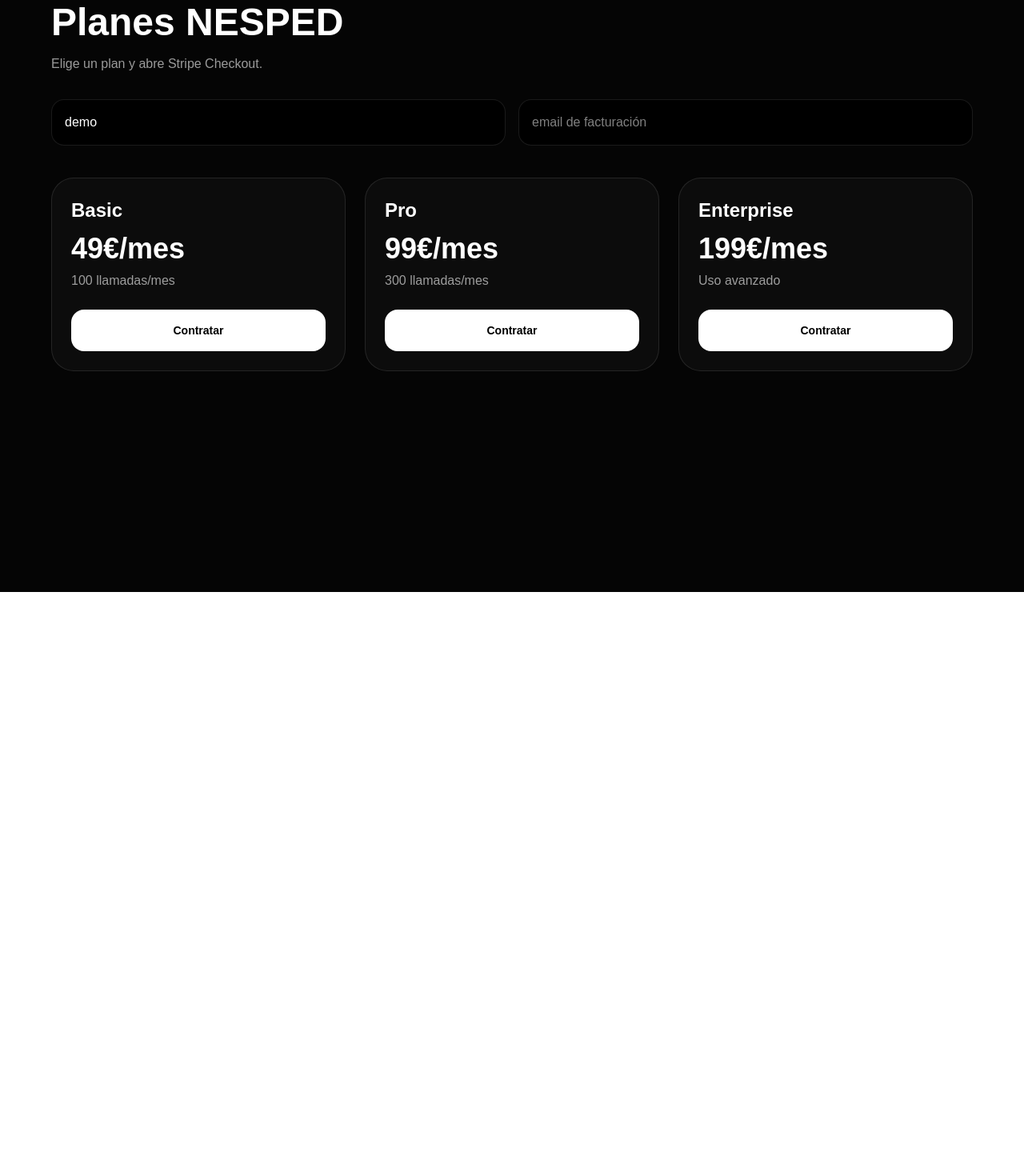
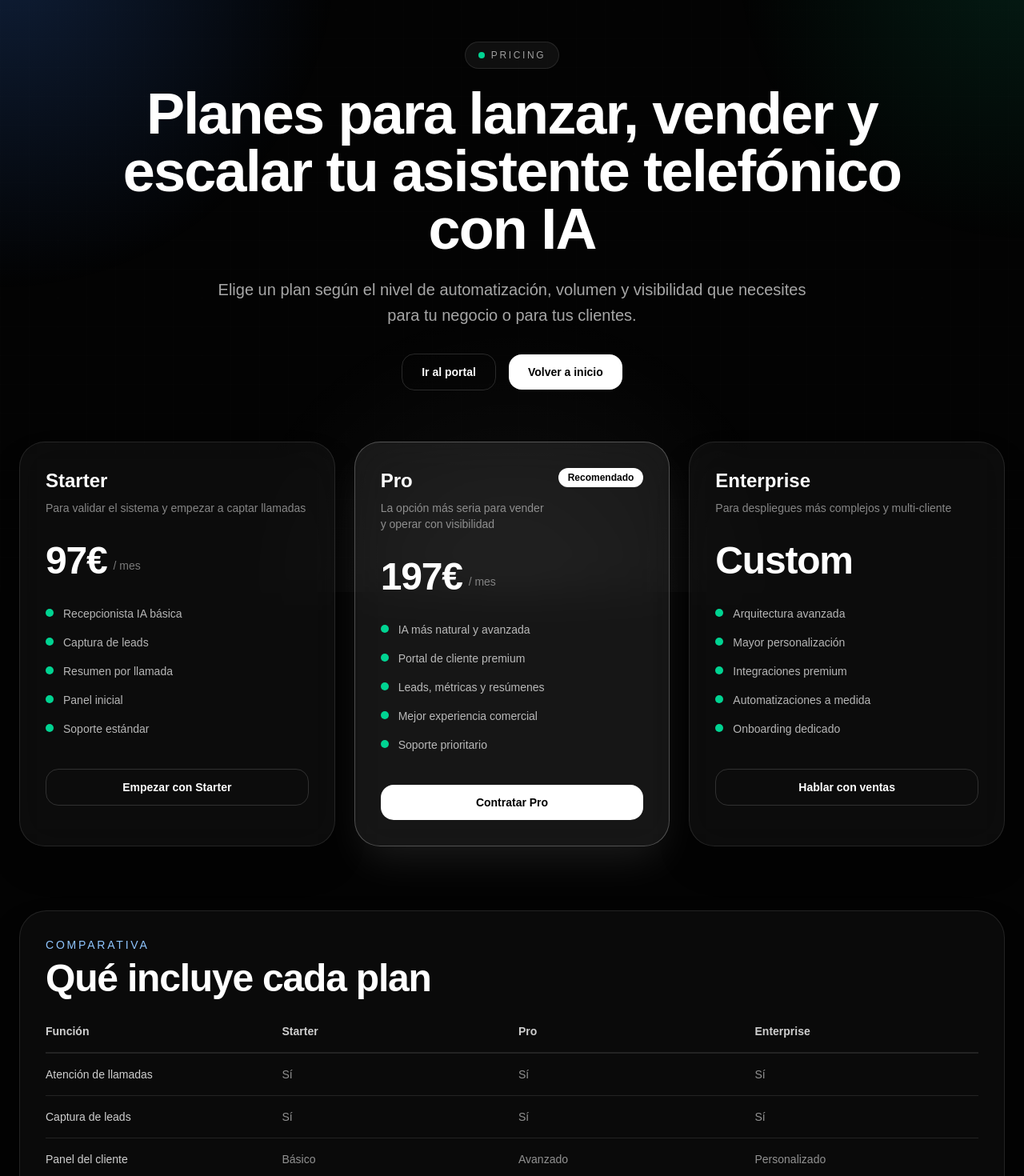
Before and after one commit to jaimepriietoo/nesped, a Next.js app: page /pricing in a window 1280 px wide. Shown: the part 60-1530 px from the top of the page at 80% size. Before the commit the page ends 800 px from the top, so only its background shows below. Built offline with nearby package versions, Linux system fonts and the light colour scheme.

Commit message:
add premium pricing page

```diff
--- a/app/pricing/page.js
+++ b/app/pricing/page.js
@@ -1,99 +1,283 @@
-"use client";
+import Link from "next/link";
 
-import { useState } from "react";
-
-export default function PricingPage() {
-  const [clientId, setClientId] = useState("demo");
-  const [email, setEmail] = useState("");
-  const [loadingPlan, setLoadingPlan] = useState("");
-
-  async function contratar(plan) {
-    try {
-      setLoadingPlan(plan);
-
-      const res = await fetch("/api/stripe/checkout", {
-        method: "POST",
-        headers: {
-          "Content-Type": "application/json",
-        },
-        body: JSON.stringify({
-          clientId,
-          plan,
-          email,
-        }),
-      });
-
-      const json = await res.json();
-
-      if (!res.ok || !json.success || !json.url) {
-        alert(json.message || "No se pudo abrir Stripe Checkout");
-        return;
-      }
-
-      window.location.href = json.url;
-    } catch (error) {
-      console.error(error);
-      alert("Error lanzando checkout");
-    } finally {
-      setLoadingPlan("");
-    }
-  }
-
-  const plans = [
-    { id: "basic", name: "Basic", price: "49€/mes", desc: "100 llamadas/mes" },
-    { id: "pro", name: "Pro", price: "99€/mes", desc: "300 llamadas/mes" },
-    {
-      id: "enterprise",
-      name: "Enterprise",
-      price: "199€/mes",
-      desc: "Uso avanzado",
-    },
-  ];
-
+function PlanCard({
+  name,
+  price,
+  subtitle,
+  features,
+  cta,
+  href,
+  highlighted = false,
+}) {
   return (
-    <div className="min-h-screen bg-[#050505] text-white px-6 py-16">
-      <div className="mx-auto max-w-6xl">
-        <h1 className="text-5xl font-semibold">Planes NESPED</h1>
-        <p className="mt-4 text-white/60">
-          Elige un plan y abre Stripe Checkout.
-        </p>
-
-        <div className="mt-8 grid gap-4 md:grid-cols-2">
-          <input
-            value={clientId}
-            onChange={(e) => setClientId(e.target.value)}
-            placeholder="clientId (ej: demo)"
-            className="rounded-2xl border border-white/10 bg-black px-4 py-4 text-white outline-none"
-          />
-          <input
-            value={email}
-            onChange={(e) => setEmail(e.target.value)}
-            placeholder="email de facturación"
-            className="rounded-2xl border border-white/10 bg-black px-4 py-4 text-white outline-none"
-          />
+    <div
+      className={`rounded-[32px] border p-8 shadow-2xl backdrop-blur-xl transition duration-300 hover:-translate-y-1 ${
+        highlighted
+          ? "border-white/25 bg-white/[0.08] shadow-white/10"
+          : "border-white/10 bg-white/[0.04] shadow-black/30"
+      }`}
+    >
+      <div className="flex items-start justify-between gap-4">
+        <div>
+          <div className="text-2xl font-semibold text-white">{name}</div>
+          <div className="mt-2 text-sm text-white/50">{subtitle}</div>
         </div>
 
-        <div className="mt-10 grid gap-6 md:grid-cols-3">
-          {plans.map((plan) => (
-            <div
-              key={plan.id}
-              className="rounded-[28px] border border-white/10 bg-white/[0.03] p-6"
-            >
-              <div className="text-2xl font-semibold">{plan.name}</div>
-              <div className="mt-3 text-4xl font-semibold">{plan.price}</div>
-              <div className="mt-2 text-white/60">{plan.desc}</div>
+        {highlighted ? (
+          <div className="rounded-full bg-white px-3 py-1 text-xs font-semibold text-black">
+            Recomendado
+          </div>
+        ) : null}
+      </div>
 
-              <button
-                onClick={() => contratar(plan.id)}
-                disabled={loadingPlan === plan.id}
-                className="mt-6 w-full rounded-2xl bg-white px-5 py-4 text-sm font-semibold text-black transition hover:bg-white/90 disabled:opacity-60"
-              >
-                {loadingPlan === plan.id ? "Abriendo..." : "Contratar"}
-              </button>
-            </div>
-          ))}
+      <div className="mt-8 flex items-end gap-2">
+        <div className="text-5xl font-semibold tracking-tight text-white">
+          {price}
         </div>
+        {price !== "Custom" ? (
+          <div className="pb-2 text-sm text-white/45">/ mes</div>
+        ) : null}
       </div>
+
+      <div className="mt-8 space-y-4">
+        {features.map((item) => (
+          <div key={item} className="flex items-start gap-3 text-sm text-white/70">
+            <span className="mt-1 h-2.5 w-2.5 rounded-full bg-emerald-400" />
+            <span>{item}</span>
+          </div>
+        ))}
+      </div>
+
+      <Link
+        href={href}
+        className={`mt-10 inline-flex w-full items-center justify-center rounded-2xl px-5 py-3 text-sm font-semibold transition ${
+          highlighted
+            ? "bg-white text-black hover:bg-white/90"
+            : "border border-white/15 text-white hover:bg-white/5"
+        }`}
+      >
+        {cta}
+      </Link>
     </div>
   );
 }
+
+function FeatureRow({ title, starter, pro, enterprise }) {
+  return (
+    <div className="grid grid-cols-4 gap-4 border-t border-white/10 py-4 text-sm">
+      <div className="text-white/80">{title}</div>
+      <div className="text-white/55">{starter}</div>
+      <div className="text-white/55">{pro}</div>
+      <div className="text-white/55">{enterprise}</div>
+    </div>
+  );
+}
+
+export default function PricingPage() {
+  return (
+    <div className="min-h-screen overflow-x-hidden bg-[#030303] text-white">
+      <div className="pointer-events-none fixed inset-0 bg-[radial-gradient(circle_at_top_left,rgba(59,130,246,0.22),transparent_28%),radial-gradient(circle_at_top_right,rgba(16,185,129,0.14),transparent_24%),radial-gradient(circle_at_bottom,rgba(255,255,255,0.05),transparent_35%)]" />
+      <div className="pointer-events-none fixed inset-0 opacity-30 [background-image:linear-gradient(rgba(255,255,255,0.03)_1px,transparent_1px),linear-gradient(90deg,rgba(255,255,255,0.03)_1px,transparent_1px)] [background-size:36px_36px]" />
+
+      <main className="relative mx-auto max-w-7xl px-6 pb-20 pt-20 md:pb-28 md:pt-28">
+        <section className="text-center">
+          <div className="mb-5 inline-flex items-center gap-2 rounded-full border border-white/10 bg-white/5 px-4 py-2 text-xs uppercase tracking-[0.22em] text-white/60">
+            <span className="h-2 w-2 rounded-full bg-emerald-400" />
+            Pricing
+          </div>
+
+          <h1 className="mx-auto max-w-5xl text-5xl font-semibold tracking-tight md:text-7xl">
+            Planes para lanzar, vender y escalar tu asistente telefónico con IA
+          </h1>
+
+          <p className="mx-auto mt-6 max-w-3xl text-lg leading-8 text-white/65 md:text-xl">
+            Elige un plan según el nivel de automatización, volumen y visibilidad
+            que necesites para tu negocio o para tus clientes.
+          </p>
+
+          <div className="mt-8 flex flex-wrap items-center justify-center gap-4">
+            <Link
+              href="/portal"
+              className="rounded-2xl border border-white/15 px-6 py-3 text-sm font-semibold transition hover:bg-white/5"
+            >
+              Ir al portal
+            </Link>
+
+            <Link
+              href="/"
+              className="rounded-2xl bg-white px-6 py-3 text-sm font-semibold text-black transition hover:bg-white/90"
+            >
+              Volver a inicio
+            </Link>
+          </div>
+        </section>
+
+        <section className="mt-16 grid gap-6 lg:grid-cols-3">
+          <PlanCard
+            name="Starter"
+            price="97€"
+            subtitle="Para validar el sistema y empezar a captar llamadas"
+            features={[
+              "Recepcionista IA básica",
+              "Captura de leads",
+              "Resumen por llamada",
+              "Panel inicial",
+              "Soporte estándar",
+            ]}
+            cta="Empezar con Starter"
+            href="/portal"
+          />
+
+          <PlanCard
+            name="Pro"
+            price="197€"
+            subtitle="La opción más seria para vender y operar con visibilidad"
+            highlighted
+            features={[
+              "IA más natural y avanzada",
+              "Portal de cliente premium",
+              "Leads, métricas y resúmenes",
+              "Mejor experiencia comercial",
+              "Soporte prioritario",
+            ]}
+            cta="Contratar Pro"
+            href="/portal"
+          />
+
+          <PlanCard
+            name="Enterprise"
+            price="Custom"
+            subtitle="Para despliegues más complejos y multi-cliente"
+            features={[
+              "Arquitectura avanzada",
+              "Mayor personalización",
+              "Integraciones premium",
+              "Automatizaciones a medida",
+              "Onboarding dedicado",
+            ]}
+            cta="Hablar con ventas"
+            href="/portal"
+          />
+        </section>
+
+        <section className="mt-20 rounded-[34px] border border-white/10 bg-white/[0.03] p-8 shadow-2xl shadow-black/40">
+          <div className="mb-8">
+            <div className="text-sm uppercase tracking-[0.2em] text-blue-300">
+              Comparativa
+            </div>
+            <h2 className="mt-2 text-3xl font-semibold tracking-tight md:text-5xl">
+              Qué incluye cada plan
+            </h2>
+          </div>
+
+          <div className="grid grid-cols-4 gap-4 border-b border-white/10 pb-4 text-sm font-semibold text-white/80">
+            <div>Función</div>
+            <div>Starter</div>
+            <div>Pro</div>
+            <div>Enterprise</div>
+          </div>
+
+          <FeatureRow
+            title="Atención de llamadas"
+            starter="Sí"
+            pro="Sí"
+            enterprise="Sí"
+          />
+          <FeatureRow
+            title="Captura de leads"
+            starter="Sí"
+            pro="Sí"
+            enterprise="Sí"
+          />
+          <FeatureRow
+            title="Panel del cliente"
+            starter="Básico"
+            pro="Avanzado"
+            enterprise="Personalizado"
+          />
+          <FeatureRow
+            title="Métricas y resúmenes"
+            starter="Sí"
+            pro="Sí"
+            enterprise="Sí + custom"
+          />
+          <FeatureRow
+            title="Integraciones"
+            starter="Limitadas"
+            pro="Amplias"
+            enterprise="A medida"
+          />
+          <FeatureRow
+            title="Soporte"
+            starter="Estándar"
+            pro="Prioritario"
+            enterprise="Dedicado"
+          />
+        </section>
+
+        <section className="mt-20 grid gap-6 md:grid-cols-2">
+          <div className="rounded-[30px] border border-white/10 bg-white/[0.04] p-8">
+            <div className="text-sm uppercase tracking-[0.2em] text-emerald-300">
+              Para quién
+            </div>
+            <h3 className="mt-3 text-3xl font-semibold">
+              Ideal para negocios que viven de llamadas
+            </h3>
+            <p className="mt-4 text-sm leading-7 text-white/60">
+              Clínicas, inmobiliarias, servicios, seguros, atención comercial y
+              cualquier negocio que quiera dejar de perder oportunidades por no
+              contestar rápido o por no filtrar bien.
+            </p>
+          </div>
+
+          <div className="rounded-[30px] border border-white/10 bg-white/[0.04] p-8">
+            <div className="text-sm uppercase tracking-[0.2em] text-blue-300">
+              Resultado
+            </div>
+            <h3 className="mt-3 text-3xl font-semibold">
+              Más leads, más visibilidad, mejor experiencia
+            </h3>
+            <p className="mt-4 text-sm leading-7 text-white/60">
+              La idea no es solo automatizar llamadas, sino convertir la voz en
+              una capa comercial real con datos, métricas, seguimiento y control.
+            </p>
+          </div>
+        </section>
+
+        <section className="mt-20 rounded-[34px] border border-white/10 bg-gradient-to-br from-white/[0.05] to-white/[0.02] p-8 shadow-2xl shadow-black/40">
+          <div className="grid gap-8 md:grid-cols-[1.1fr_0.9fr] md:items-center">
+            <div>
+              <div className="text-sm uppercase tracking-[0.2em] text-emerald-300">
+                Siguiente paso
+              </div>
+              <h2 className="mt-3 text-3xl font-semibold tracking-tight md:text-5xl">
+                Empieza ahora y enseña algo que de verdad impresiona
+              </h2>
+              <p className="mt-4 max-w-2xl text-lg text-white/65">
+                Si quieres venderlo como SaaS, cerrar clientes o montar una demo
+                potente, el siguiente paso es activar tu portal y enseñar el
+                sistema funcionando de punta a punta.
+              </p>
+            </div>
+
+            <div className="flex flex-col gap-4">
+              <Link
+                href="/portal"
+                className="inline-flex items-center justify-center rounded-2xl bg-white px-6 py-4 text-sm font-semibold text-black hover:bg-white/90"
+              >
+                Entrar al portal
+              </Link>
+
+              <Link
+                href="/"
+                className="inline-flex items-center justify-center rounded-2xl border border-white/15 px-6 py-4 text-sm font-semibold hover:bg-white/5"
+              >
+                Ver inicio
+              </Link>
+            </div>
+          </div>
+        </section>
+      </main>
+    </div>
+  );
+}
```
